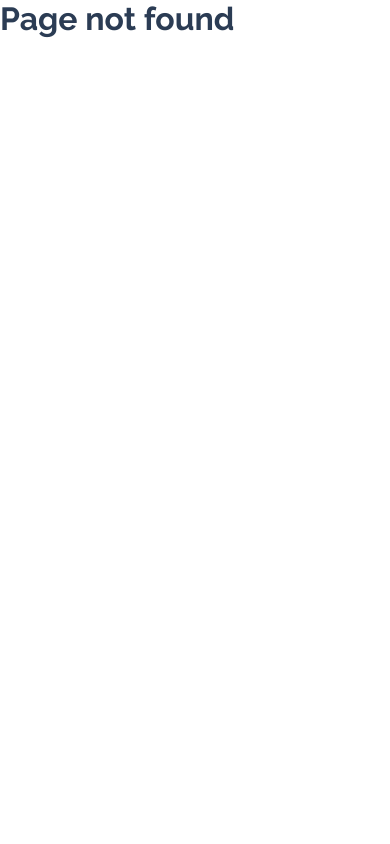
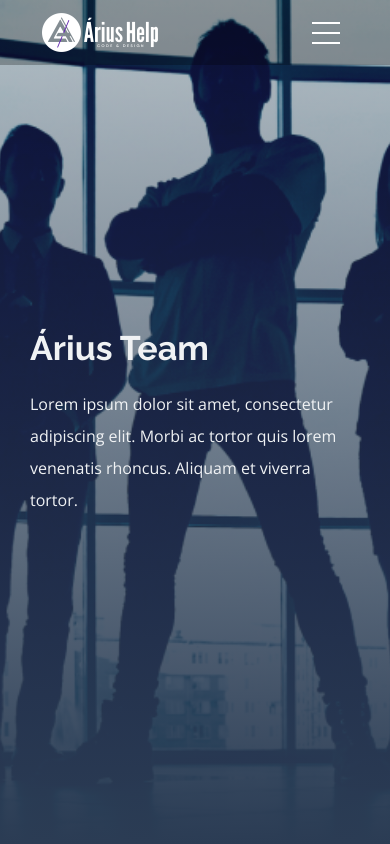
Before and after one commit to arius-help-dev/ariushelp-website, a React (Create React App) app in the folder web/: page /about in a window 390 px wide. Before the commit this address led to /page-not-found. Shown: the top 844 px of the page. Built offline with nearby package versions, Linux system fonts and the light colour scheme.

Commit message:
About: Adicionando pagina e com secao header ja responsiva

```diff
--- /dev/null
+++ b/web/src/pages/About/index.js
@@ -0,0 +1,27 @@
+import React from "react";
+import { Link } from "react-router-dom";
+import "./styles.css";
+
+import Navbar from "../../components/Navbar";
+import Footer from "../../components/Footer";
+
+const About = () => {
+  return(
+    <>
+      <Navbar />
+
+      <header class="about-main">
+        <div className="row">
+          <div className="column">
+            <h1>Árius Team</h1>
+            <p>Lorem ipsum dolor sit amet, consectetur adipiscing elit. Morbi ac tortor quis lorem venenatis rhoncus. Aliquam et viverra tortor.</p>
+          </div>
+        </div>
+      </header>
+
+      <Footer />
+    </>
+  );
+}
+
+export default About;
--- /dev/null
+++ b/web/src/pages/About/styles.css
@@ -0,0 +1,61 @@
+.about-main {
+  background: linear-gradient(rgba(32, 48, 70, .3), #2b3c54), url("../../assets/about-main-background.jpg");
+  background-position: center;
+  background-size: cover;
+  background-repeat: no-repeat;
+  height: 600px;
+}
+
+.about-main .row {
+  height: 100%;
+  max-width: 1440px;
+  padding: 0px 70px;
+  margin: 0 auto;
+  display: flex;
+  flex-direction: row;
+  align-items: center;
+}
+
+.about-main .row .column {
+  max-width: 370px;
+  color: var(--white);
+}
+
+.about-main .row .column h1 {
+  font-size: 2.125rem;
+  font-family: "Raleway", sans-serif;
+  margin-bottom: 20px;
+}
+
+.about-main .row .column p {
+  font-size: 1.125rem;
+  font-family: "Open Sans", sans-serif;
+  line-height: 32px;
+}
+
+@media (max-width: 1200px) {
+  .about-main .row {
+    padding: 0px 50px;
+  }
+}
+
+@media (max-width: 780px) {
+  .about-main {
+    min-height: 100vh;
+  }
+
+  .about-main .row {
+    padding: 0px 50px;
+  }
+}
+
+@media (max-width: 520px) {
+  .about-main .row {
+    padding: 0px 30px;
+  }
+
+  .about-main .row .column p {
+    font-size: 1rem;
+    line-height: 32px;
+  }
+}
--- a/web/src/routes.js
+++ b/web/src/routes.js
@@ -2,6 +2,7 @@ import React from "react";
 import { BrowserRouter, Switch, Route, Redirect } from "react-router-dom";
 
 import Home from "./pages/Home";
+import About from "./pages/About";
 import Error404 from "./pages/Error404";
 
 const Routes = () => {
@@ -9,6 +10,7 @@ const Routes = () => {
     <BrowserRouter>
       <Switch>
         <Route path="/" exact component={Home} />
+        <Route path="/about" component={About} />
         <Route path="/page-not-found" component={Error404} />
         <Redirect to="/page-not-found" />
       </Switch>
```
Also changed, not shown: web/src/assets/about-main-background.jpg (added).
